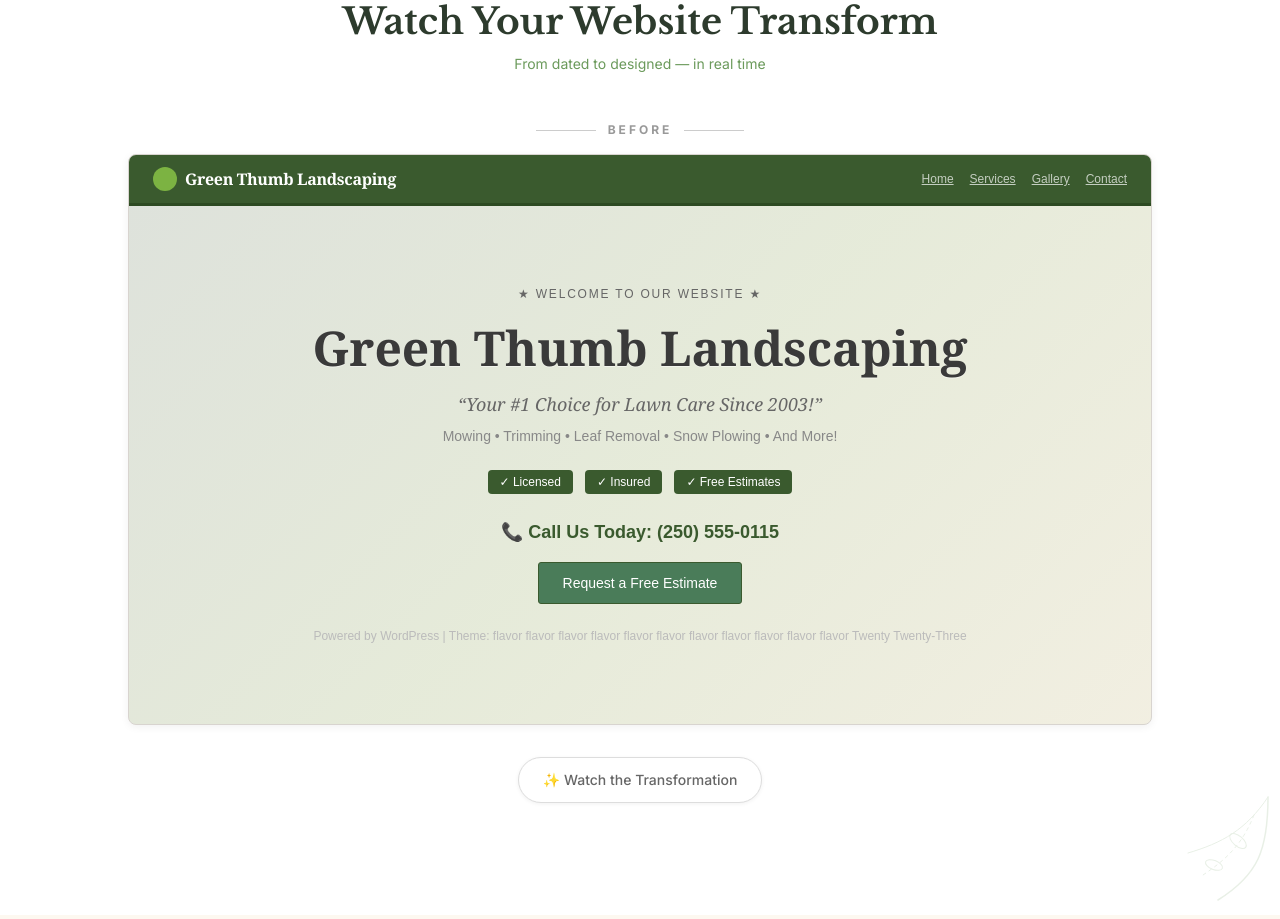
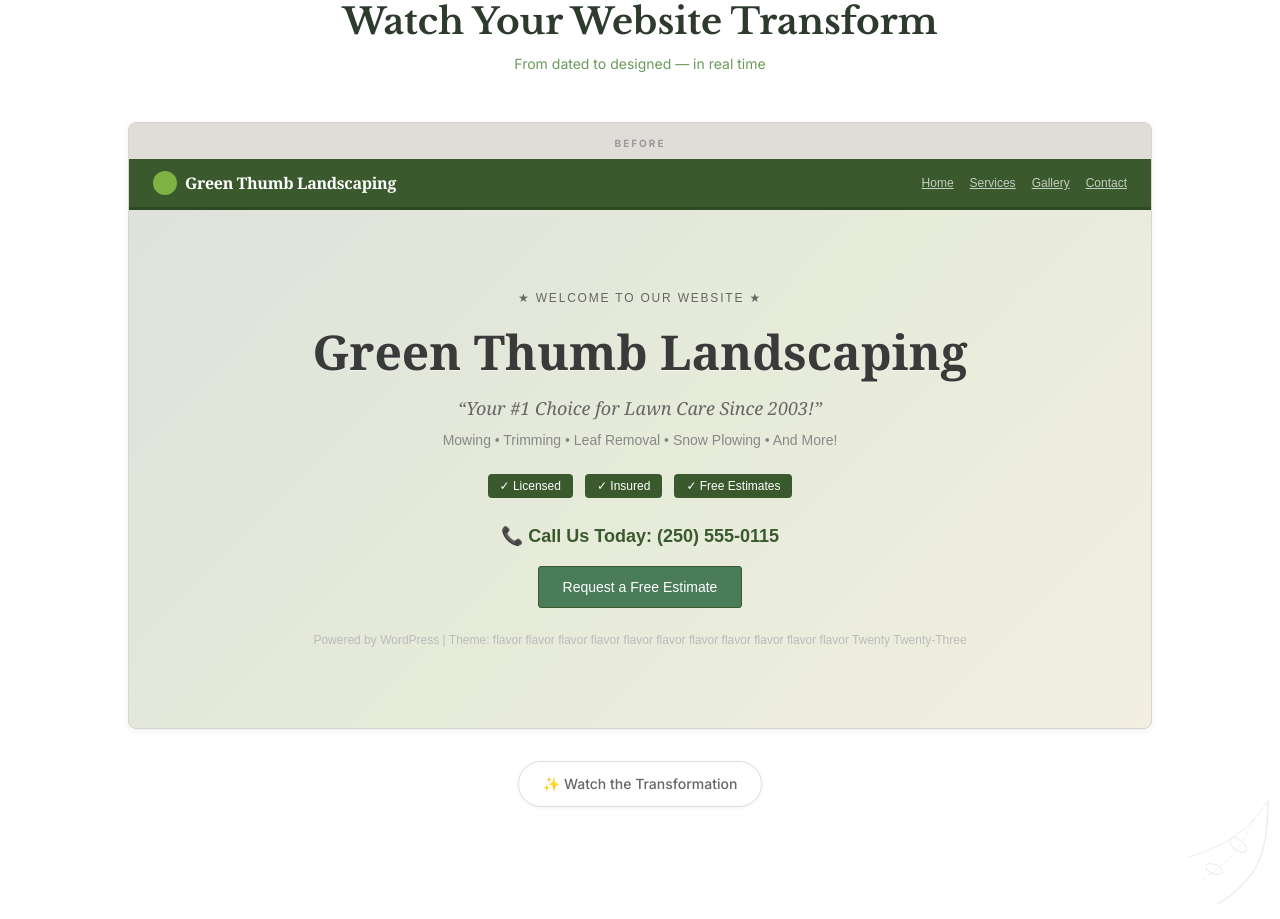
Before and after one commit to AgentWarhead/kootenay-made, a Next.js app: page /styles/demos/home-garden in a window 1280 px wide. Shown: the part 4040-4959 px from the top of the page. Built offline with nearby package versions, Linux system fonts and the light colour scheme.

Commit message:
fix: before/after labels as thin internal top strips — always visible, zero scroll shift

```diff
--- a/src/app/styles/demos/home-garden/page.tsx
+++ b/src/app/styles/demos/home-garden/page.tsx
@@ -126,32 +126,6 @@ function LiveRedesign() {
 
   return (
     <div ref={ref} className="w-full">
-      {/* Bold label above the card */}
-      <div className="flex items-center justify-center gap-3 mb-4">
-        <motion.div
-          className="h-[1px] flex-1 max-w-[60px]"
-          style={{ backgroundColor: transformed ? C.green : '#ccc' }}
-          layout
-        />
-        <AnimatePresence mode="wait">
-          <motion.span
-            key={transformed ? 'after-label' : 'before-label'}
-            initial={{ opacity: 0, y: -5 }}
-            animate={{ opacity: 1, y: 0 }}
-            exit={{ opacity: 0, y: 5 }}
-            transition={{ duration: 0.3 }}
-            className={`${body.className} text-xs font-bold uppercase tracking-[0.25em]`}
-            style={{ color: transformed ? C.darkGreen : '#999' }}
-          >
-            {transformed ? '\u2728 After' : 'Before'}
-          </motion.span>
-        </AnimatePresence>
-        <motion.div
-          className="h-[1px] flex-1 max-w-[60px]"
-          style={{ backgroundColor: transformed ? C.green : '#ccc' }}
-          layout
-        />
-      </div>
 
       {/* Fixed-height container so both states match */}
       <div className="relative w-full" style={{ minHeight: '420px' }}>
@@ -171,6 +145,11 @@ function LiveRedesign() {
               boxShadow: '0 2px 8px rgba(0,0,0,0.06)',
             }}
           >
+            {/* Before label strip */}
+            <div className="w-full py-1.5 text-center" style={{ backgroundColor: '#e0ddd9' }}>
+              <span className="text-[10px] font-bold uppercase tracking-[0.2em]" style={{ color: '#999' }}>Before</span>
+            </div>
+
             {/* Fake WordPress-style nav bar */}
             <div
               className="flex items-center justify-between px-4 sm:px-6 py-3"
@@ -299,6 +278,11 @@ function LiveRedesign() {
               boxShadow: `0 8px 40px ${C.green}15, 0 2px 8px rgba(0,0,0,0.04)`,
             }}
           >
+            {/* After label strip */}
+            <div className="w-full py-1.5 text-center" style={{ backgroundColor: `${C.green}10` }}>
+              <span className="text-[10px] font-bold uppercase tracking-[0.2em]" style={{ color: C.green }}>After</span>
+            </div>
+
             {/* Elegant nav bar */}
             <div
               className="flex items-center justify-between px-6 sm:px-10 py-4"
```
